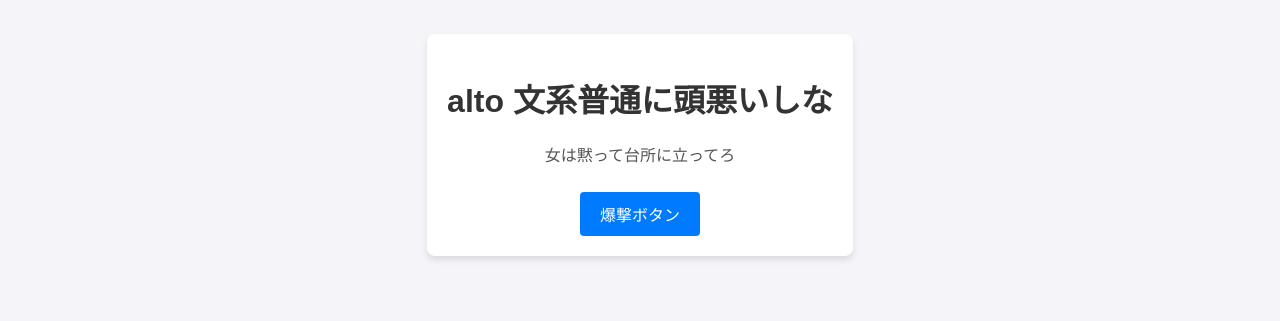
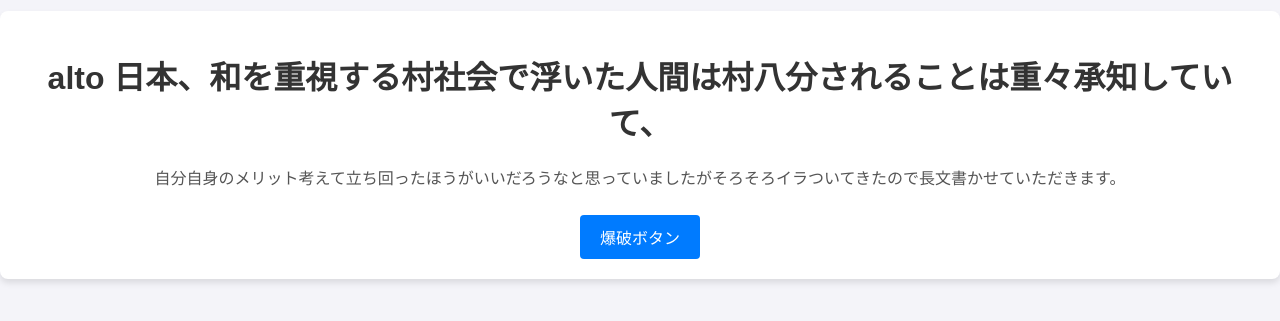
Before and after one commit to aoikedoshiroi/test, a plain HTML site: page index.html in a window 1280 px wide. Shown: the part 255-576 px from the top of the page. Drawn offline with Linux system fonts and the light colour scheme.

Commit message:
Update index.html

```diff
--- a/index.html
+++ b/index.html
@@ -43,9 +43,9 @@
 </head>
 <body>
     <div class="container">
-        <h1>alto 文系普通に頭悪いしな</h1>
-        <p>女は黙って台所に立ってろ</p>
-        <a href="https://maps.app.goo.gl/EscUmSBeosT9hasB6">爆撃ボタン</a>
+        <h1>alto 日本、和を重視する村社会で浮いた人間は村八分されることは重々承知していて、</h1>
+        <p>自分自身のメリット考えて立ち回ったほうがいいだろうなと思っていましたがそろそろイラついてきたので長文書かせていただきます。</p>
+        <a href="https://maps.app.goo.gl/EscUmSBeosT9hasB6">爆破ボタン</a>
     </div>
 </body>
 </html>
```
